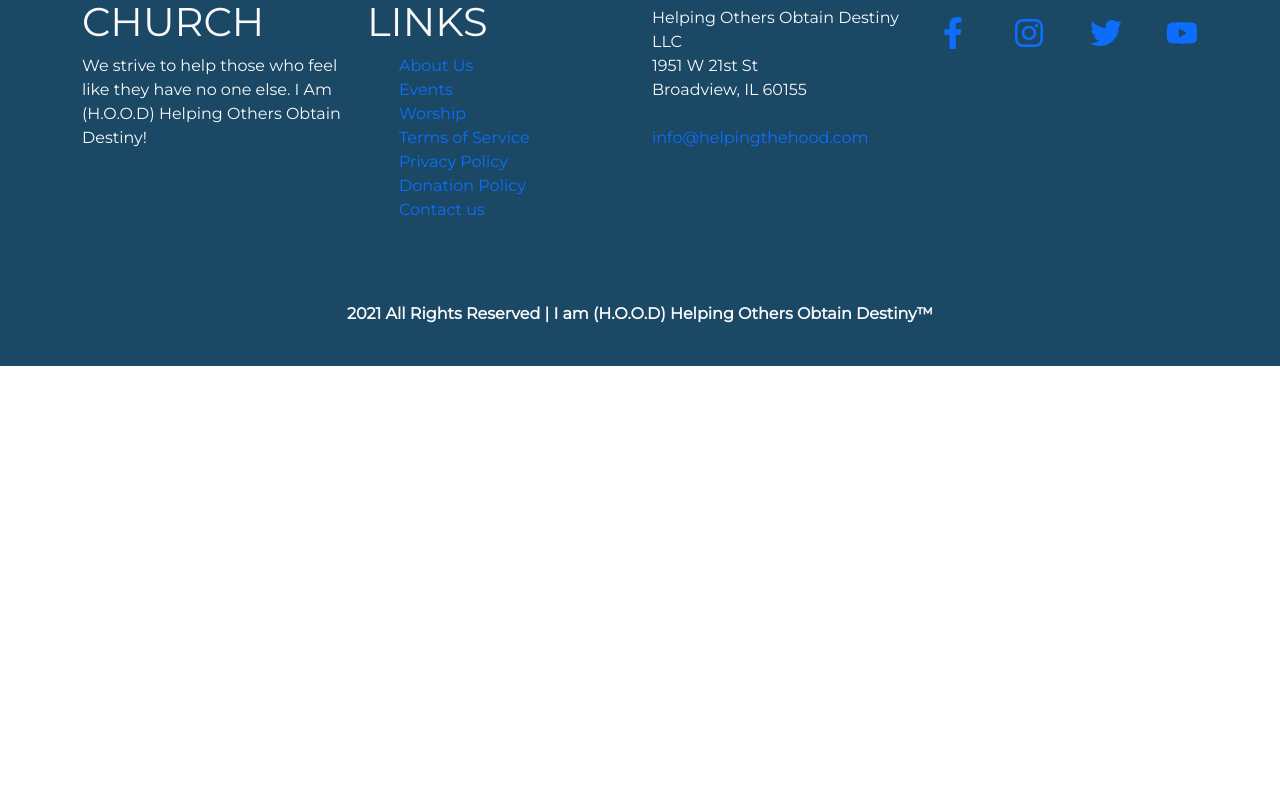
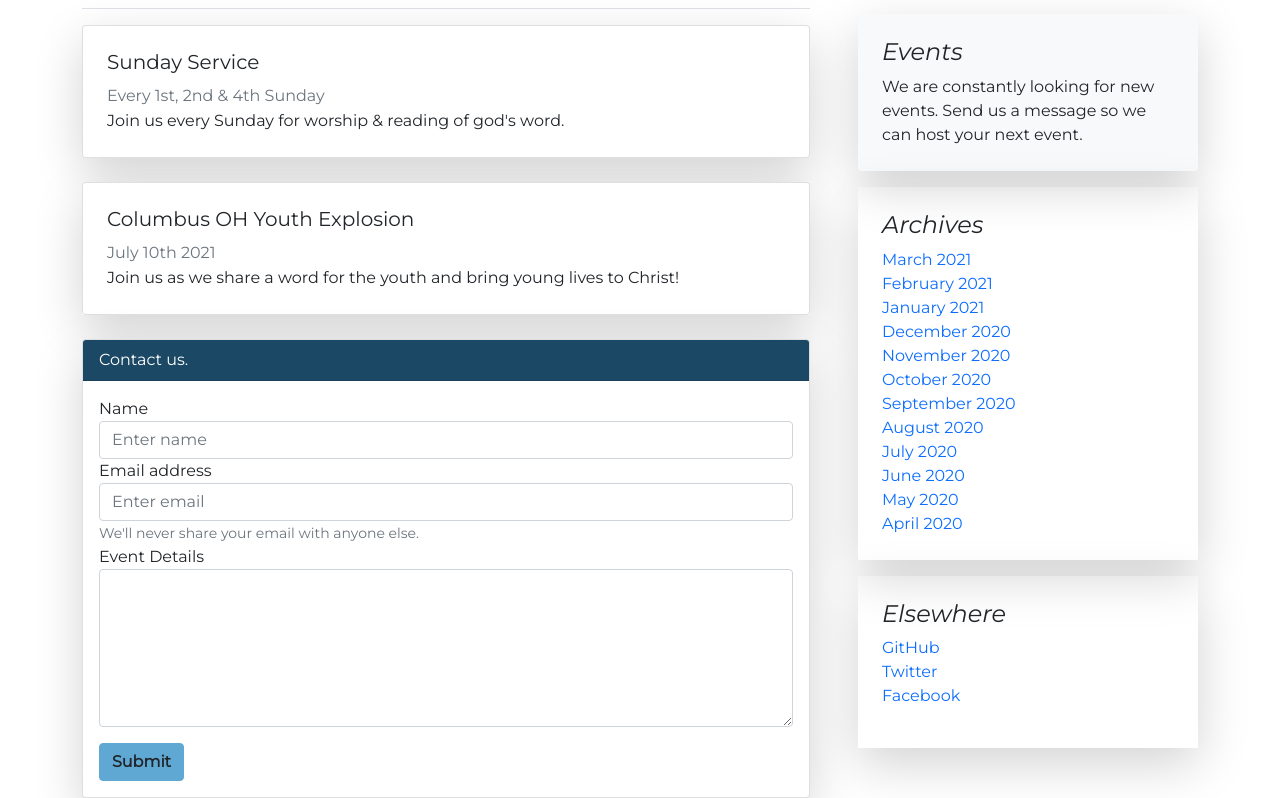
Before and after one commit to kevinjmosley93/hood-ministries, a Next.js app: page /events in a window 1280 px wide. Shown: the part 612-1410 px from the top of the page. Before the commit the page ends 978 px from the top, so only its background shows below. Built offline with nearby package versions, Linux system fonts and the light colour scheme.

Commit message:
latest commit

```diff
--- a/components/Content.js
+++ b/components/Content.js
@@ -1,10 +1,8 @@
 import React from 'react'
 import { Hero } from './Hero'
 import { EventPrev } from './Event/EventPrev'
-import { Events } from './Event/Events'
 import { ImgText } from './ImgText'
 import { Services } from './Services'
-import { Sermons } from './Sermons'
 import { Subscribe } from './Subscribe'
 
 import Blog from './Blog'
@@ -14,7 +12,6 @@ export default function Content() {
     <>
       <Hero />
       <EventPrev />
-      <Events />
       <ImgText />
       <Services />
       <Blog />
--- a/components/Event/Events.js
+++ b/components/Event/Events.js
@@ -1,23 +1,17 @@
 import React from 'react'
-import { Button, Card, Container } from 'react-bootstrap'
+import { Card, Container } from 'react-bootstrap'
 
 export const Events = () => {
   return (
-    <Container
-      fluid
-      style={{
-        backgroundColor: '#cae9ff',
-        padding: '3rem',
-        marginTop: '2rem'
-      }}>
-      <h2 className='p-2 mb-4 mt-5 fw-bold lh-1 shadow-sm '>Recent Events</h2>
-      <div className='row mb-2'>
-        <div className='col-md-6'>
-          <div
-            className='row g-0 flex-md-row mb-4 shadow-lg '
-            style={{ height: '150px' }}>
-            <Card className='col p-4 d-flex flex-column position-static'>
-              <Card.Title className='mb-0'>Sunday Service</Card.Title>
+    <>
+      <Container className='mb-3'>
+        <div className='row g-5 mt-3'>
+          <div className='col-md-8'>
+            <h3 className='border-bottom pb-2'>Upcoming Events</h3>
+            <div class='col mt-3'>
+              <div className='row g-0 flex-md-row mb-4 rounded shadow-lg h-md-250'>
+                <Card className='col h-auto p-4 d-flex flex-column'>
+                  <Card.Title className='mb-3'>Sunday Service</Card.Title>
                   <Card.Subtitle className='mb-1 text-muted'>
                     Every 1st, 2nd & 4th Sunday
                   </Card.Subtitle>
@@ -27,12 +21,10 @@ export const Events = () => {
                 </Card>
               </div>
             </div>
-        <div className='col-md-6'>
-          <div
-            className='row g-0 flex-md-row mb-4 shadow-lg'
-            style={{ height: '150px' }}>
-            <Card className='col p-4 d-flex flex-column position-static'>
-              <Card.Title className='mb-0'>
+            <div class='col mt-3'>
+              <div className='row g-0 flex-md-row mb-4 shadow-lg h-md-250'>
+                <Card className='col p-4 d-flex flex-column'>
+                  <Card.Title className='mb-3'>
                     Columbus OH Youth Explosion
                   </Card.Title>
                   <Card.Subtitle className='mb-1 text-muted'>
@@ -40,24 +32,135 @@ export const Events = () => {
                   </Card.Subtitle>
                   <Card.Text className='mb-auto'>
                     {' '}
-                Join us as we share a word for the youth and bring young lives
-                to Christ!
+                    Join us as we share a word for the youth and bring young
+                    lives to Christ!
                   </Card.Text>
                 </Card>
               </div>
             </div>
+            <div className='card shadow-lg'>
+              <div
+                style={{ backgroundColor: '#1b4965' }}
+                className='card-header text-white'>
+                <i className='fa fa-envelope'></i> Contact us.
               </div>
-      <Button
-        as='a'
-        href='/events'
-        variant='info'
-        size='lg'
-        style={{
-          margin: '0 auto',
-          display: 'block'
-        }}>
-        View All Events
-      </Button>
+              <div className='card-body'>
+                <form>
+                  <div className='form-group'>
+                    <label for='name'>Name</label>
+                    <input
+                      type='text'
+                      className='form-control'
+                      id='name'
+                      aria-describedby='emailHelp'
+                      placeholder='Enter name'
+                      required
+                    />
+                  </div>
+                  <div className='form-group'>
+                    <label for='email'>Email address</label>
+                    <input
+                      type='email'
+                      className='form-control'
+                      id='email'
+                      aria-describedby='emailHelp'
+                      placeholder='Enter email'
+                      required
+                    />
+                    <small id='emailHelp' className='form-text text-muted'>
+                      We'll never share your email with anyone else.
+                    </small>
+                  </div>
+                  <div className='form-group'>
+                    <label for='message'>Event Details</label>
+                    <textarea
+                      className='form-control'
+                      id='message'
+                      rows='6'
+                      required></textarea>
+                  </div>
+                  <div className='mx-auto'>
+                    <button
+                      type='submit'
+                      className='btn btn-primary text-dark text-right mt-3'>
+                      Submit
+                    </button>
+                  </div>
+                </form>
+              </div>
+            </div>
+          </div>
+
+          <div className='col-md-4'>
+            <div className='position-sticky pt-5' style={{ top: '2rem' }}>
+              <div className='p-4 mb-3 bg-light rounded shadow-lg'>
+                <h4 className='fst-italic'>Events</h4>
+                <p className='mb-0'>
+                  We are constantly looking for new events. Send us a message so
+                  we can host your next event.
+                </p>
+              </div>
+
+              <div className='p-4 shadow-lg mt-3'>
+                <h4 className='fst-italic'>Archives</h4>
+                <ol className='list-unstyled mb-0'>
+                  <li>
+                    <a href='#'>March 2021</a>
+                  </li>
+                  <li>
+                    <a href='#'>February 2021</a>
+                  </li>
+                  <li>
+                    <a href='#'>January 2021</a>
+                  </li>
+                  <li>
+                    <a href='#'>December 2020</a>
+                  </li>
+                  <li>
+                    <a href='#'>November 2020</a>
+                  </li>
+                  <li>
+                    <a href='#'>October 2020</a>
+                  </li>
+                  <li>
+                    <a href='#'>September 2020</a>
+                  </li>
+                  <li>
+                    <a href='#'>August 2020</a>
+                  </li>
+                  <li>
+                    <a href='#'>July 2020</a>
+                  </li>
+                  <li>
+                    <a href='#'>June 2020</a>
+                  </li>
+                  <li>
+                    <a href='#'>May 2020</a>
+                  </li>
+                  <li>
+                    <a href='#'>April 2020</a>
+                  </li>
+                </ol>
+              </div>
+
+              <div className='p-4 shadow-lg mt-3'>
+                <h4 className='fst-italic'>Elsewhere</h4>
+                <ol className='list-unstyled'>
+                  <li>
+                    <a href='#'>GitHub</a>
+                  </li>
+                  <li>
+                    <a href='#'>Twitter</a>
+                  </li>
+                  <li>
+                    <a href='#'>Facebook</a>
+                  </li>
+                </ol>
+              </div>
+            </div>
+          </div>
+        </div>
       </Container>
+    </>
   )
 }
--- a/components/Subscribe.js
+++ b/components/Subscribe.js
@@ -9,9 +9,9 @@ export const Subscribe = () => {
         padding: '3rem',
         marginTop: '2rem'
       }}>
-      <Container fluid className='mt-5 row justify-content-center'>
+      <Container fluid className='mt-5 row'>
         <h2 className='p-2 mb-4 mt-5 fw-bold lh-1 shadow-sm '>Subscribe</h2>
-        <div className='col-xl-10'>
+        <div className='col-xl-10 w-100'>
           <div className='card shadow-lg border-0'>
             <div className='card-body p-0'>
               <div className='row no-gutters'>
--- a/pages/events.js
+++ b/pages/events.js
@@ -1,4 +1,5 @@
 import React from 'react'
+import { Events } from '../components/Event/Events'
 
 const events = () => {
   return (
@@ -8,6 +9,7 @@ const events = () => {
           <h1 className='display-5 fw-bold'>Events</h1>
         </div>
       </div>
+      <Events />
     </>
   )
 }
```
Lines whose indentation alone changed are shown as unchanged.
